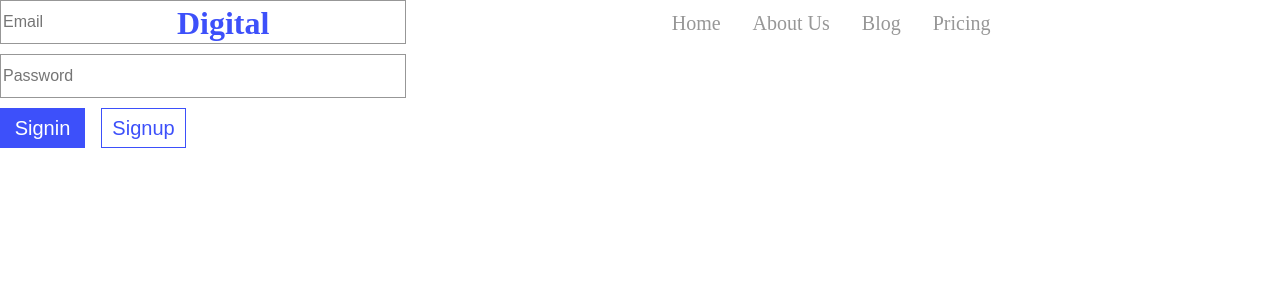
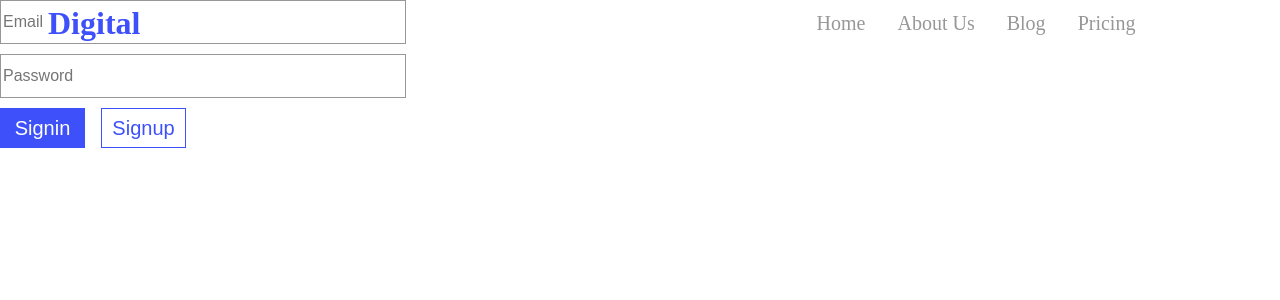
Before and after one commit to AsonglefacMillenium/bridgelabstest, a React (Create React App) app: page /signin in a window 1280 px wide. Shown: the top 300 px of the page. Built offline with nearby package versions, Linux system fonts and the light colour scheme.

Commit message:
fixed some responsiveness

```diff
--- a/src/components/header/header.css
+++ b/src/components/header/header.css
@@ -1,6 +1,6 @@
 .header{
     display: flex;
-    justify-content: space-around;
+    justify-content: space-between;
     position:absolute;
     width: 100%;
     padding: 3rem 0rem;
@@ -32,7 +32,7 @@
 
 .header-logo{
     color: #3D50FA;
-    margin-left: 2rem;
+    margin-left: 3rem;
 }
 
 .header-nav__auth{
@@ -50,6 +50,7 @@
 
     cursor: pointer;
     margin-top: 2rem;
+    margin-right: 3rem;
   }
 
   .main-navigation__menu-btn span {
--- a/src/components/header/sideDrawer.css
+++ b/src/components/header/sideDrawer.css
@@ -4,7 +4,7 @@
     top: 0;
     z-index: 100;
     height: 100vh;
-    width: 40%;
+    width: 50%;
     background: white;
     box-shadow: 0 2px 8px rgba(0, 0, 0, 0.26);
   }
--- a/src/pages/dashboard/Dashboard.jsx
+++ b/src/pages/dashboard/Dashboard.jsx
@@ -2,6 +2,9 @@ import React, { useEffect, useState } from "react";
 import axios from "axios";
 import { Link } from "react-router-dom";
 import "./dashboard.css";
+
+//asset import
+import Avatar from "../../images/avatar.jpg"
 //axios.defaults.withCredentials = true;
 const Dashboard = () => {
   const [products, setProducts] = useState([]);
@@ -52,7 +55,7 @@ const Dashboard = () => {
           <p>You have control on what to do</p>
         </div>
         <div className="dashboard__user-avatar">
-          <img src={JSON.parse(auth).avatar} alt="user avatar" />
+          <img src={Avatar} alt="user avatar" />
           <p>{JSON.parse(auth).first_name}</p>
         </div>
       </div>
--- a/src/pages/home/home.css
+++ b/src/pages/home/home.css
@@ -48,7 +48,7 @@
 
 @media (max-width:830px){
     .home-right__img img{
-        width: 20rem;
+        width: 15rem;
         margin-top: 1.5rem;
     }
 
```
Also changed, not shown: src/images/avatar.jpg (added).
